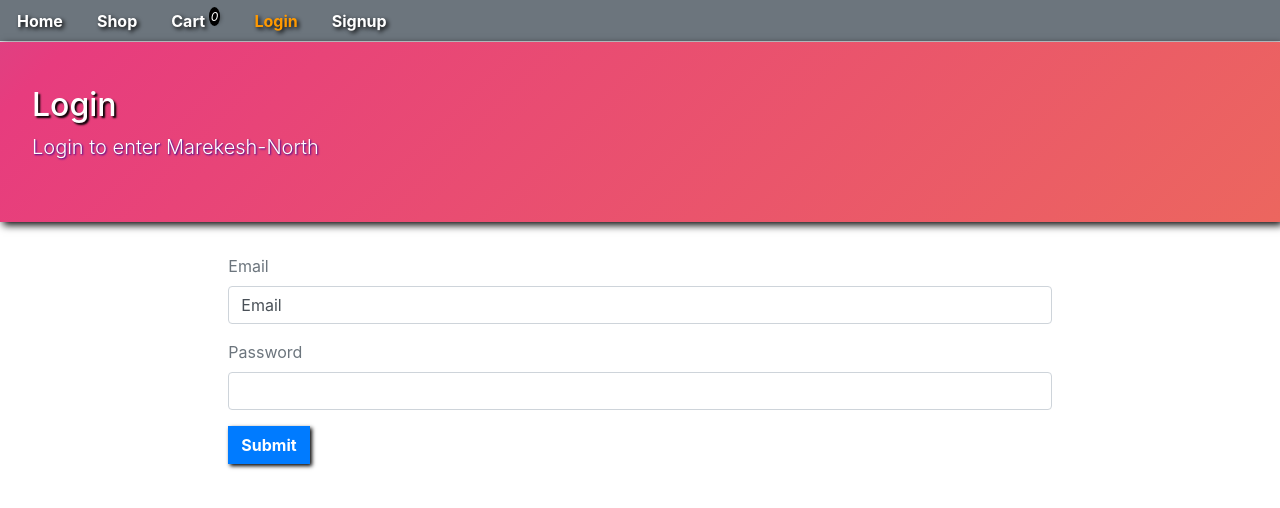
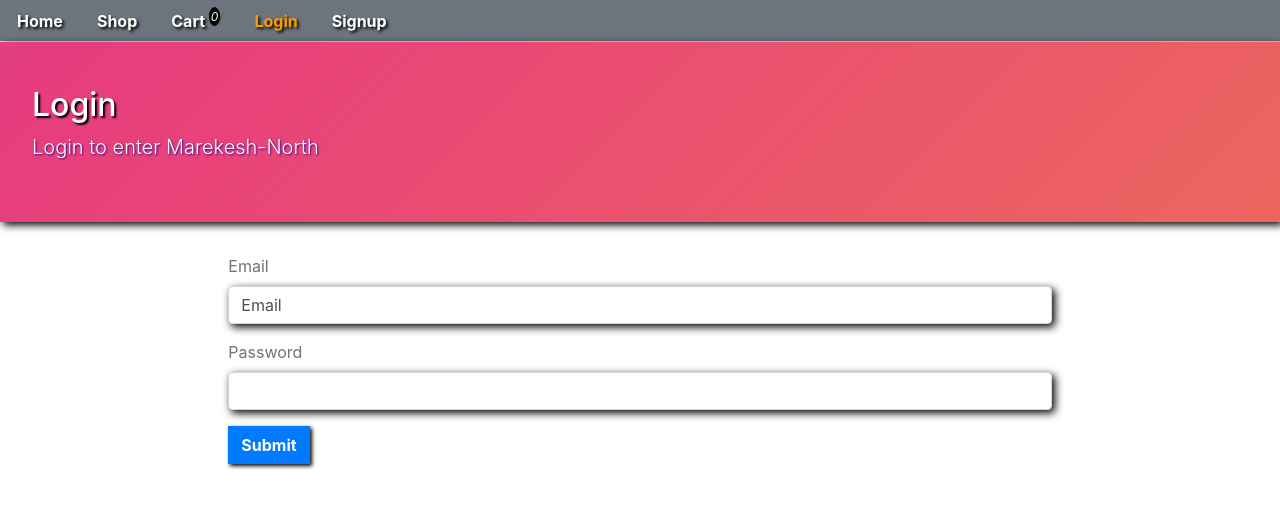
Before and after one commit to thumbolinat/ecomm, a React (Create React App) app in the folder client/: page /login in a window 1280 px wide. Shown: the top 508 px of the page. Built offline with nearby package versions, Linux system fonts and the light colour scheme; no server answers.

Commit message:
resized images

```diff
--- a/client/src/styles.css
+++ b/client/src/styles.css
@@ -9,13 +9,13 @@
 }
 
 .nav-link {
-    text-shadow: 2px 2px 4px black;
+    text-shadow: 2px 2px 3px black;
     font-weight: bold;
 }
 
 h4, ul {
     font-weight: bold;
-    text-shadow: 1px 1px 2px rgb(118, 0, 253);
+    text-shadow: 1px 1px 2px rgb(152, 66, 249);
 }
 
 /* cart badge */
@@ -75,7 +75,7 @@ p {
     text-shadow: 1px 1px 2px rgb(57, 2, 145);
 }
 
-.card,.input-group-text {
+.card,.input-group-text, .form-control {
     box-shadow: 3px 3px 8px black;
 
 }
```
